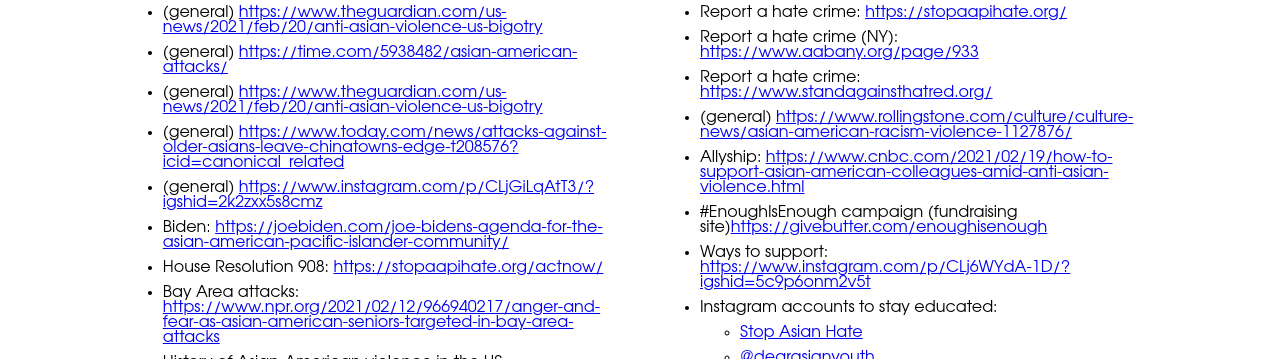
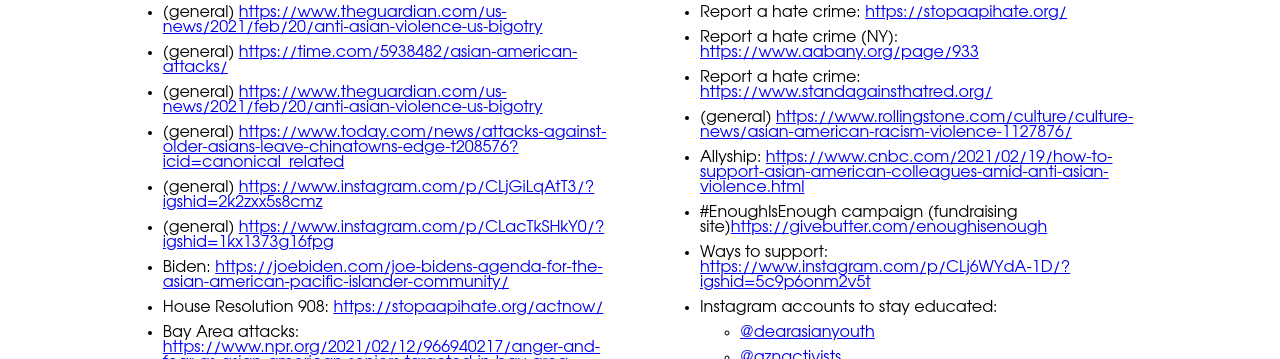
Before and after one commit to alysshah/issue_site, a plain HTML site: page ressources.html in a window 1280 px wide. Shown: the part 441-800 px from the top of the page. Drawn offline with Linux system fonts and the light colour scheme.

Commit message:
corrected link order on ressources page

```diff
--- a/ressources.html
+++ b/ressources.html
@@ -30,6 +30,7 @@
           <li>(general) <a href="https://www.theguardian.com/us-news/2021/feb/20/anti-asian-violence-us-bigotry">https://www.theguardian.com/us-news/2021/feb/20/anti-asian-violence-us-bigotry</a></li>
           <li>(general) <a href="https://www.today.com/news/attacks-against-older-asians-leave-chinatowns-edge-t208576?icid=canonical_related">https://www.today.com/news/attacks-against-older-asians-leave-chinatowns-edge-t208576?icid=canonical_related</a></li>
           <li>(general) <a href="https://www.instagram.com/p/CLjGiLqAtT3/?igshid=2k2zxx5s8cmz">https://www.instagram.com/p/CLjGiLqAtT3/?igshid=2k2zxx5s8cmz</a></li>
+          <li>(general) <a href="https://www.instagram.com/p/CLacTkSHkY0/?igshid=1kx1373g16fpg">https://www.instagram.com/p/CLacTkSHkY0/?igshid=1kx1373g16fpg</a></li>
           <li>Biden: <a href="https://joebiden.com/joe-bidens-agenda-for-the-asian-american-pacific-islander-community/">https://joebiden.com/joe-bidens-agenda-for-the-asian-american-pacific-islander-community/</a></li>
           <li>House Resolution 908: <a href="https://stopaapihate.org/actnow/">https://stopaapihate.org/actnow/</a></li>
           <li>Bay Area attacks: <a href="https://www.npr.org/2021/02/12/966940217/anger-and-fear-as-asian-american-seniors-targeted-in-bay-area-attacks">https://www.npr.org/2021/02/12/966940217/anger-and-fear-as-asian-american-seniors-targeted-in-bay-area-attacks</a></li>
@@ -55,7 +56,6 @@
           <li>Ways to support: <a href="https://www.instagram.com/p/CLj6WYdA-1D/?igshid=5c9p6onm2v5t">https://www.instagram.com/p/CLj6WYdA-1D/?igshid=5c9p6onm2v5t</a></li>
           <li>Instagram accounts to stay educated:</li>
             <ul>
-              <li><a href="https://www.instagram.com/p/CLacTkSHkY0/?igshid=1kx1373g16fpg">Stop Asian Hate</a></li>
               <li><a href="https://www.instagram.com/dearasianyouth/">@dearasianyouth</a></li>
               <li><a href="https://www.instagram.com/aznactivists/">@aznactivists</a></li>
               <li><a href="https://www.instagram.com/asianswithattitudes/">@asianswithattitudes</a></li>
```
